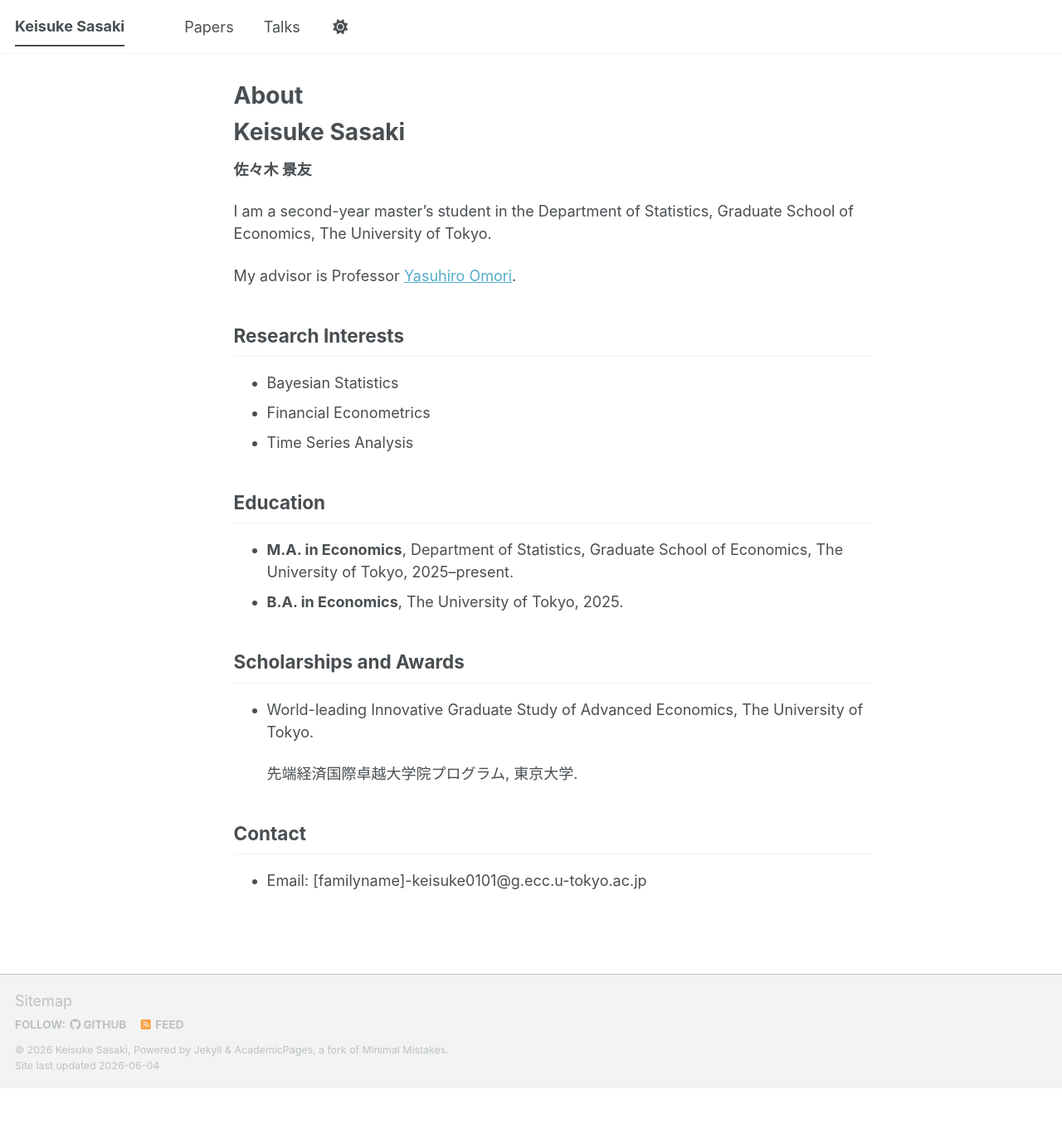
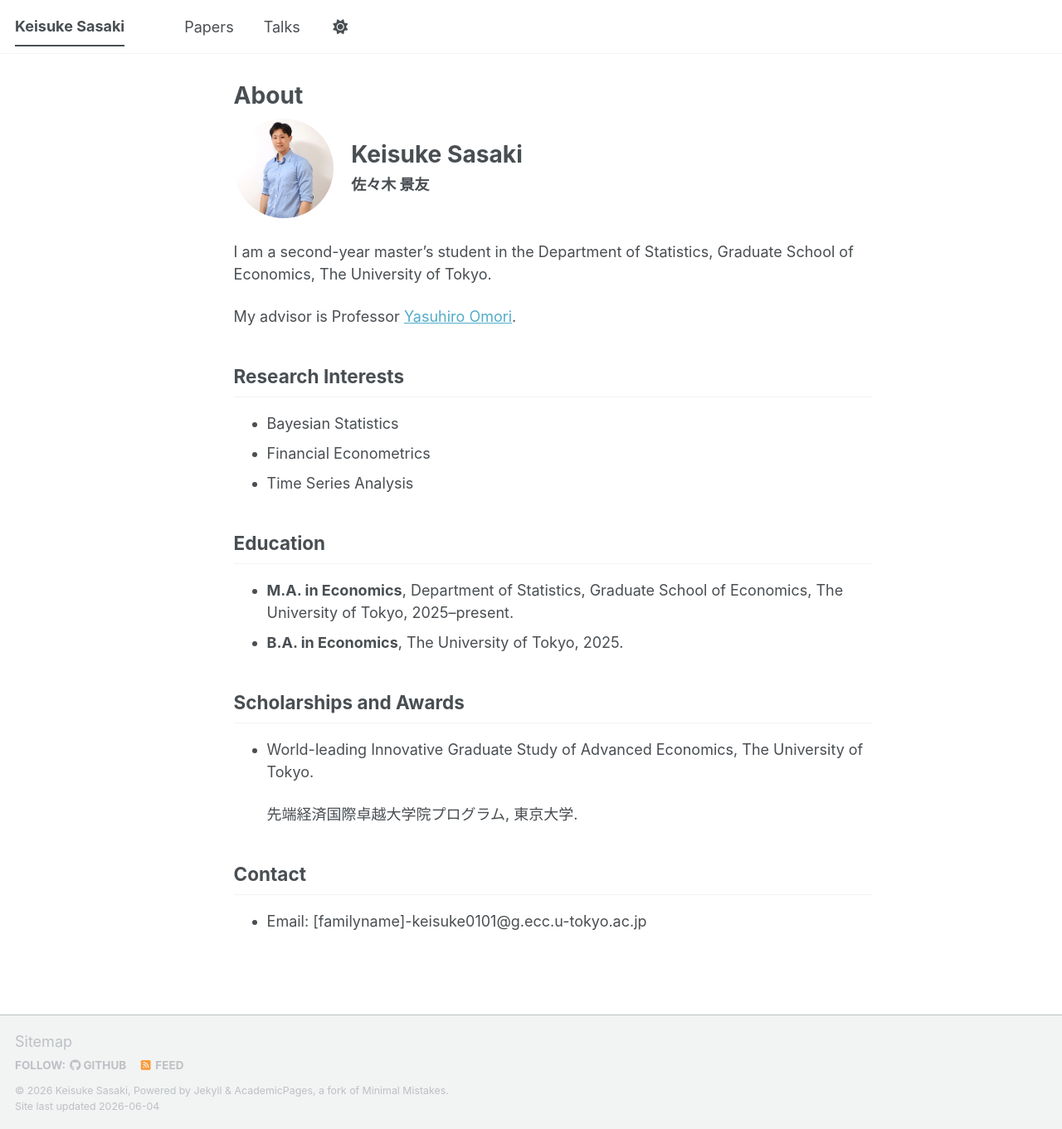
Before and after one commit to ksasaki-stats/ksasaki-stats.github.io, a Jekyll site: the page built from _pages/about.md, in a window 1280 px wide and 1361 px high. Shown: the whole window at 83% size. Built offline with Jekyll 4.4.1, drawn with Linux system fonts in a browser that asks for light colours; a script bundle is joined from its source files by our own code; library files that are not in the unit come from our copies.

Commit message:
Add profile photo to about page

```diff
--- a/_pages/about.md
+++ b/_pages/about.md
@@ -7,9 +7,13 @@ redirect_from:
   - /about.html
 ---
 
-# Keisuke Sasaki
-
-**佐々木 景友**
+<div style="display: flex; align-items: center; gap: 1.2rem; margin-bottom: 1.5rem;">
+  <img src="/images/profile.jpg" alt="Keisuke Sasaki" style="width: 120px; height: 120px; object-fit: cover; border-radius: 50%; flex-shrink: 0;">
+  <div>
+    <h1 style="margin: 0 0 0.3rem 0;">Keisuke Sasaki</h1>
+    <p style="margin: 0; font-weight: 700;">佐々木 景友</p>
+  </div>
+</div>
 
 I am a second-year master's student in the Department of Statistics, Graduate School of Economics, The University of Tokyo.
 
```
